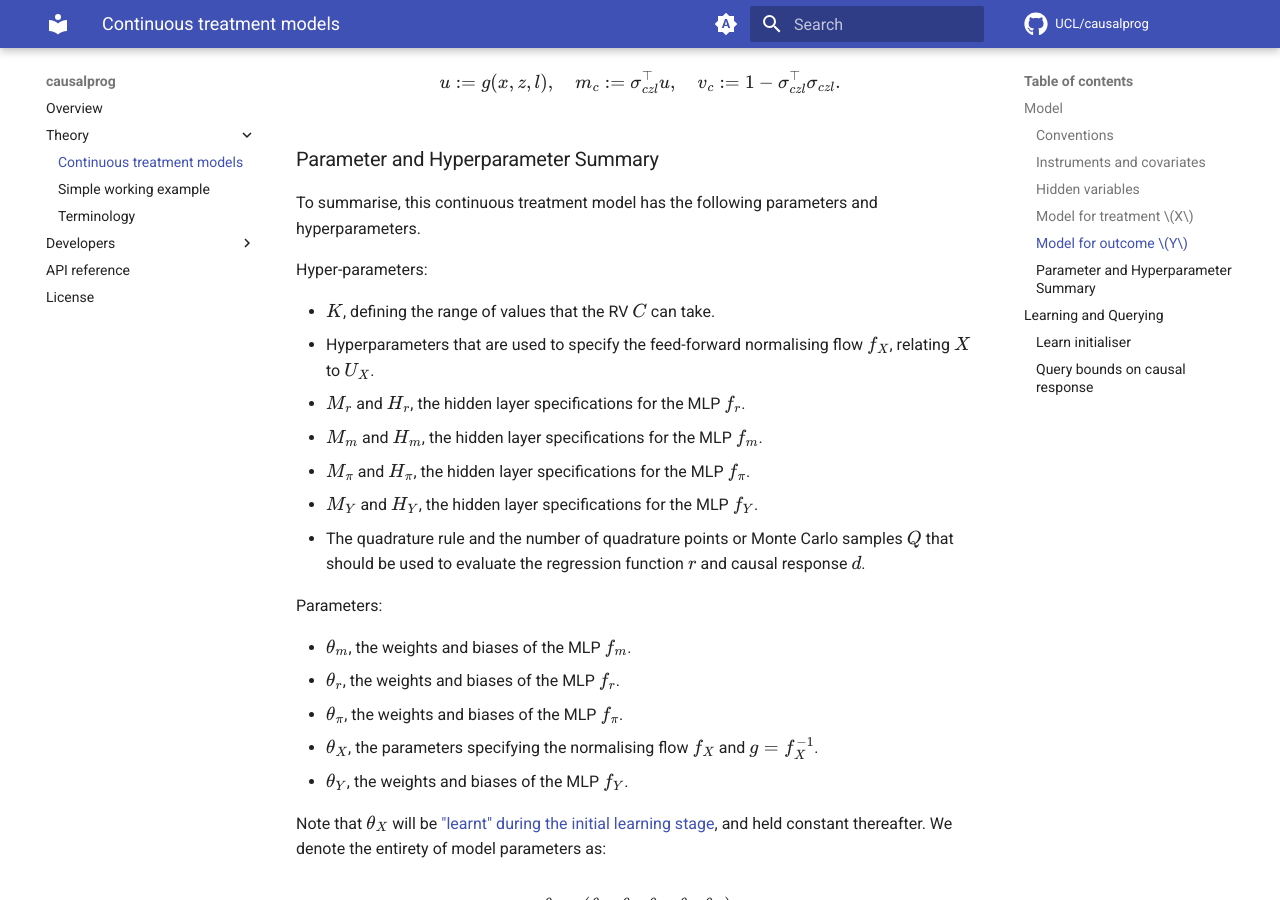
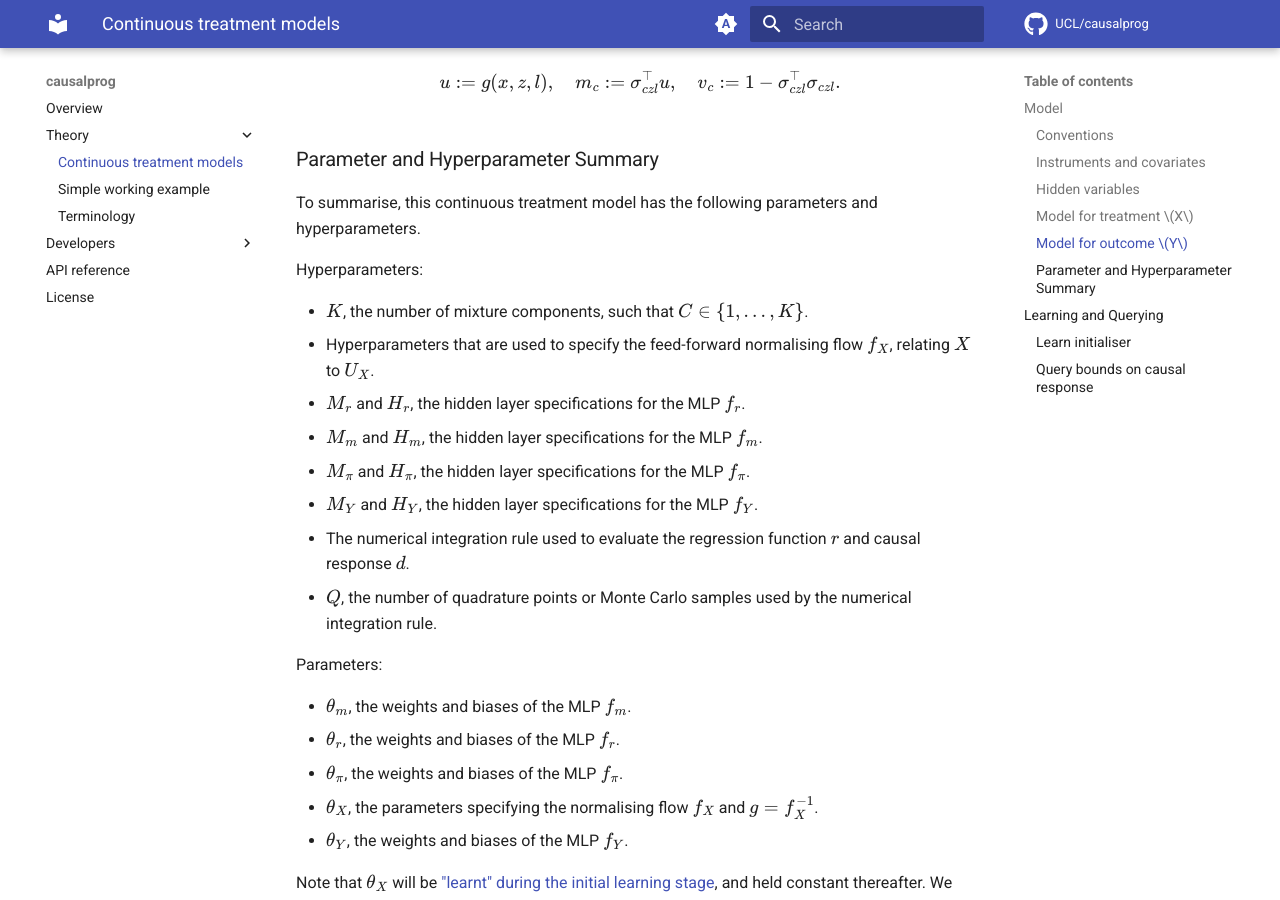
Before and after one commit to UCL/causalprog, an MkDocs documentation site: the page built from docs/theory/continuous-treatments.md, in a window 1280 px wide and 900 px high, scrolled down 3417 px. Built offline with MkDocs 1.6.1 and Material for MkDocs 9.7.7, drawn with Linux system fonts in a browser that asks for light colours; comment, search, counter and statistics services are not loaded.

Commit message:
last changes to the the hyperparameters

```diff
--- a/docs/theory/continuous-treatments.md
+++ b/docs/theory/continuous-treatments.md
@@ -162,15 +162,18 @@ $$
 
 To summarise, this continuous treatment model has the following parameters and hyperparameters.
 
-Hyper-parameters:
+Hyperparameters:
 
-- $K$, defining the range of values that the RV $C$ can take.
+- $K$, the number of mixture components, such that $C \in \{1, \ldots, K\}$.
 - Hyperparameters that are used to specify the feed-forward normalising flow $f_X$, relating $X$ to $U_X$.
 - $M_{r}$ and $H_{r}$, the hidden layer specifications for the MLP $f_r$.
 - $M_{m}$ and $H_{m}$, the hidden layer specifications for the MLP $f_m$.
 - $M_{\pi}$ and $H_{\pi}$, the hidden layer specifications for the MLP $f_{\pi}$.
 - $M_{Y}$ and $H_{Y}$, the hidden layer specifications for the MLP $f_Y$.
-- The quadrature rule and the number of quadrature points or Monte Carlo samples $Q$ that should be used to evaluate the regression function $r$ and causal response $d$.
+- The numerical integration rule used to evaluate the regression function
+  $r$ and causal response $d$.
+- $Q$, the number of quadrature points or Monte Carlo samples used by the
+  numerical integration rule.
 
 Parameters:
 
```
